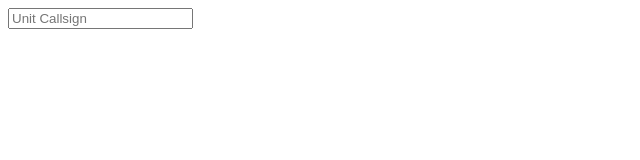
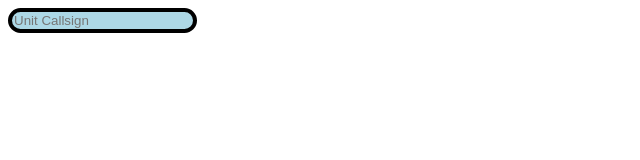
Before and after one commit to austrong/erlc, a plain HTML site: page index.html in a window 1280 px wide. Shown: the whole page, without its empty margins (0-640 px from the left). Drawn offline with Linux system fonts and the light colour scheme.

Commit message:
Update index.html

```diff
--- a/index.html
+++ b/index.html
@@ -17,6 +17,9 @@
 
     #callsignInput {
       margin-bottom: 10px;
+      border-radius: 15px;
+      background-color: lightblue;
+      border: 4px black solid;
     }
   </style>
 </head>
```
